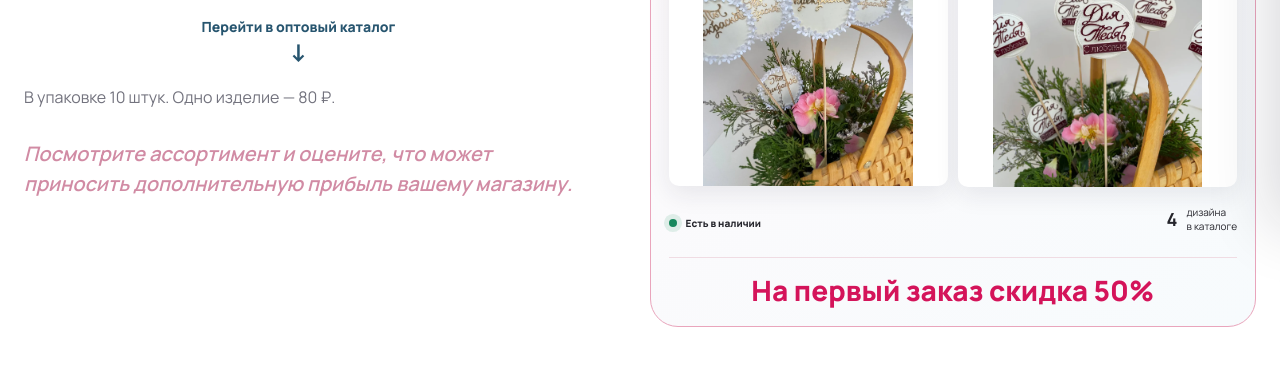
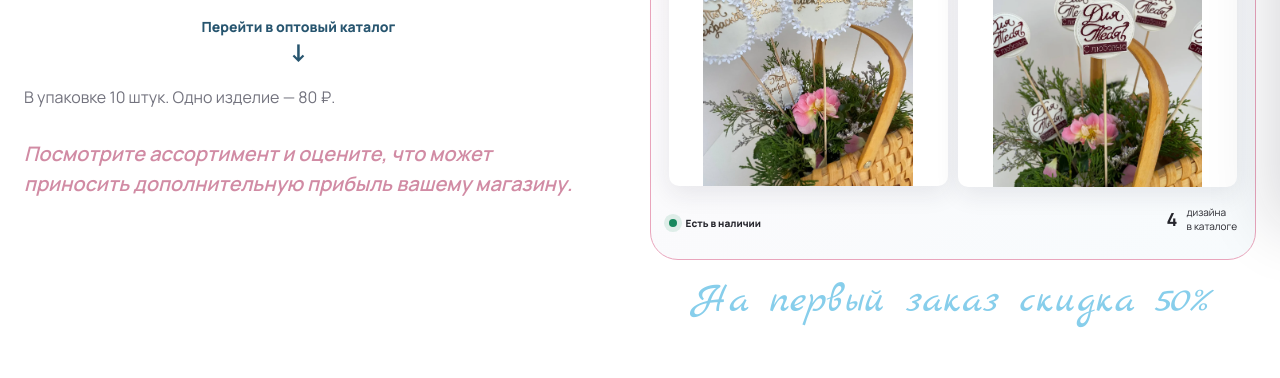
Before and after one commit to LangSage/topper-shop, a plain HTML site: page index.html in a window 1280 px wide. Shown: the part 574-952 px from the top of the page. Drawn offline with nearby package versions, Linux system fonts and the light colour scheme; a web font is replaced by a local one.

Commit message:
Move discount below showcase frame and style in sky-blue script

```diff
--- a/index.html
+++ b/index.html
@@ -91,7 +91,8 @@
         .hero__showcase .hero__brand { padding: 8px 10px; gap: 6px; font-size: 25px; }
         .hero__showcase .hero__brand .brand__flower { width: 22px; height: 28px; }
       }
-      .hero__offer { clear: both; margin: 16px 0 0; padding-top: 14px; border-top: 1px solid #f0dce3; color: var(--raspberry); font-size: clamp(20px, 2.4vw, 28px); font-weight: 800; line-height: 1.3; text-align: center; }
+      .hero__presentation { width: 100%; min-width: 0; }
+      .hero__offer { margin: 16px 0 0; padding: 0; color: #87ceeb; font: 400 clamp(29px, 3.3vw, 42px)/1.2 "Marck Script", cursive; text-align: center; }
     </style>
   </head>
   <body>
@@ -124,6 +125,7 @@
           <p class="hero__lead">В упаковке 10 штук. Одно изделие — 80 ₽.</p>
           <p class="hero__lead hero__detail hero__invitation">Посмотрите ассортимент и оцените, что может приносить дополнительную прибыль вашему магазину.</p>
         </div>
+        <div class="hero__presentation">
         <div class="hero__visual hero__visual--envelopes">
           <div class="hero__showcase" aria-label="Презентация конвертов и топперов">
             <img class="hero__envelope hero__envelope--flowers" src="assets/products/envelope-flowers-2-cropped.webp" alt="Конверт Ты прекрасна с украшениями-ромашками" width="1010" height="780" fetchpriority="high" />
@@ -134,6 +136,7 @@
           </div>
           <div class="hero__note"><strong>4</strong><span>дизайна<br />в каталоге</span></div>
           <div class="hero__stock"><i></i> Есть в наличии</div>
+        </div>
           <p class="hero__offer">На первый заказ скидка 50%</p>
         </div>
       </section>
```
